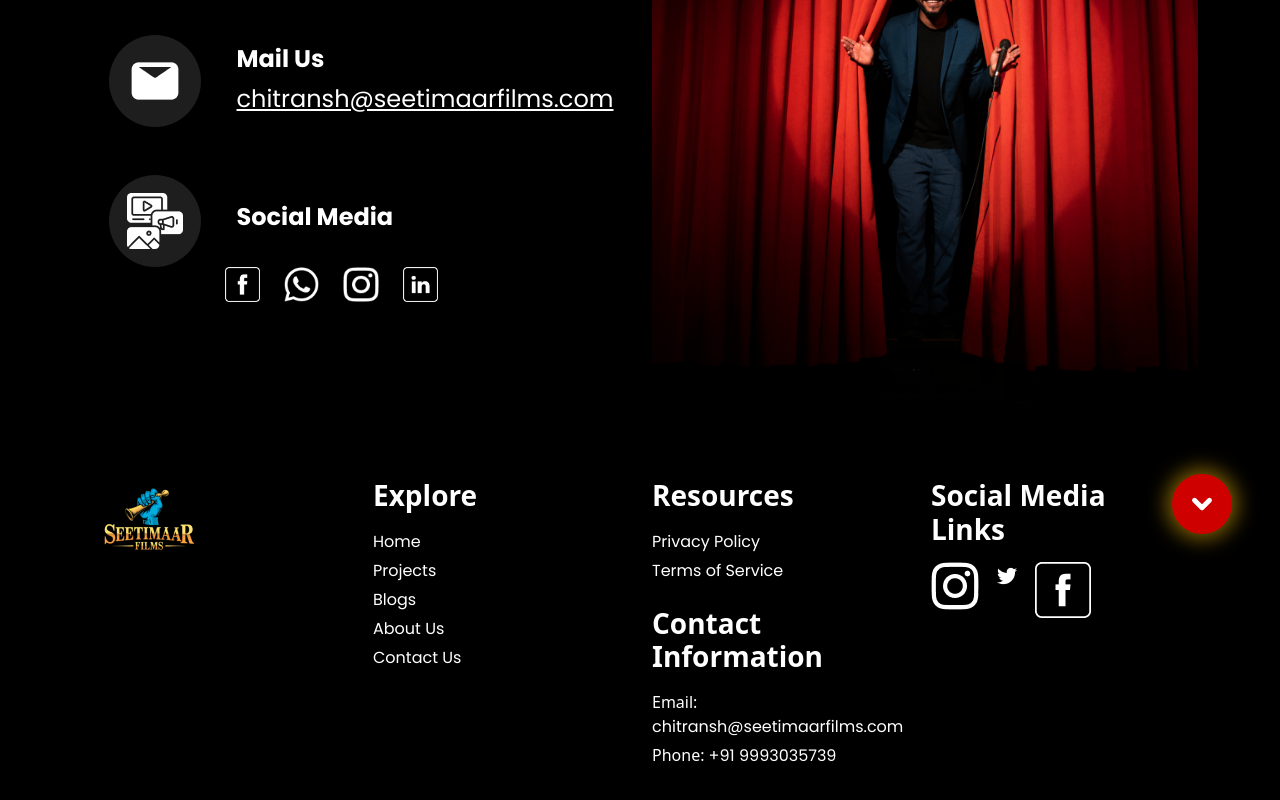
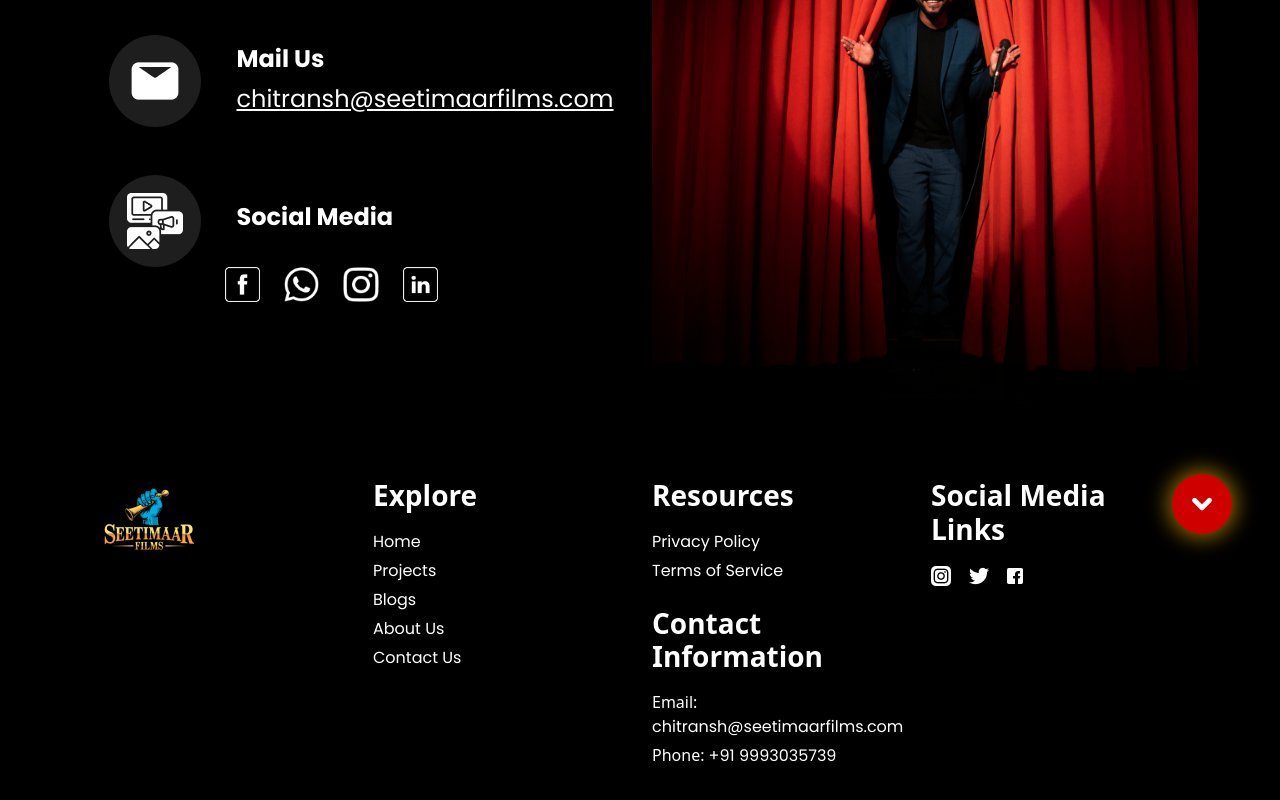
Before and after one commit to sumant1512/seetimaar-films, an Angular app: page /contact in a window 1280 px wide. Shown: the part 410-1210 px from the top of the page. Built offline with nearby package versions, Linux system fonts and the light colour scheme; a web font is replaced by a local one.

Commit message:
contact page added

```diff
--- a/src/app/+shared/footer/footer.component.html
+++ b/src/app/+shared/footer/footer.component.html
@@ -59,13 +59,13 @@
           class="d-flex justify-content-center justify-content-md-start gap-3"
         >
           <a [routerLink]="''">
-            <img src="instagram.png" alt="Instagram" />
+            <img src="instagram-sm.png" alt="Instagram" />
           </a>
           <a [routerLink]="''">
             <img src="twitter.png" alt="Twitter" />
           </a>
           <a [routerLink]="''">
-            <img src="facebook.png" alt="Facebook" />
+            <img src="facebook-sm.png" alt="Facebook" />
           </a>
         </div>
       </div>
--- a/src/app/contact-us/contact-us.component.html
+++ b/src/app/contact-us/contact-us.component.html
@@ -3,6 +3,7 @@
 
   <div class="row align-items-center mt-5 mt-lg-0">
     <div class="col-12 col-lg-6 text-center text-lg-start">
+      <div class="bg">
         <div
           [ngClass]="{
             'mb-3 mb-lg-0': contact.label === 'Social Media',
@@ -34,6 +35,7 @@
           </div>
         </div>
       </div>
+    </div>
     <div class="d-none d-lg-block col-lg-6">
       <img class="img-fluid" src="contact.png" alt="" />
     </div>
--- a/src/app/contact-us/contact-us.component.scss
+++ b/src/app/contact-us/contact-us.component.scss
@@ -1,5 +1,21 @@
+@import "mq";
+
 .contact-container {
   padding-top: 120px;
+
+  .bg {
+    width: 100%;
+    height: 100vh;
+    background-image: url("./../../../public/contact.png");
+    background-size: cover;
+    background-repeat: no-repeat;
+    background-position: center;
+    @include mq(lg) {
+      background-image: none;
+      height: auto;
+    }
+  }
+
   .contact-us-heading {
     font-family: Cinzel;
     font-weight: 700;
```
Also changed, not shown: public/facebook-sm.png (added), public/instagram-sm.png (added). Lines whose indentation alone changed are shown as unchanged.
